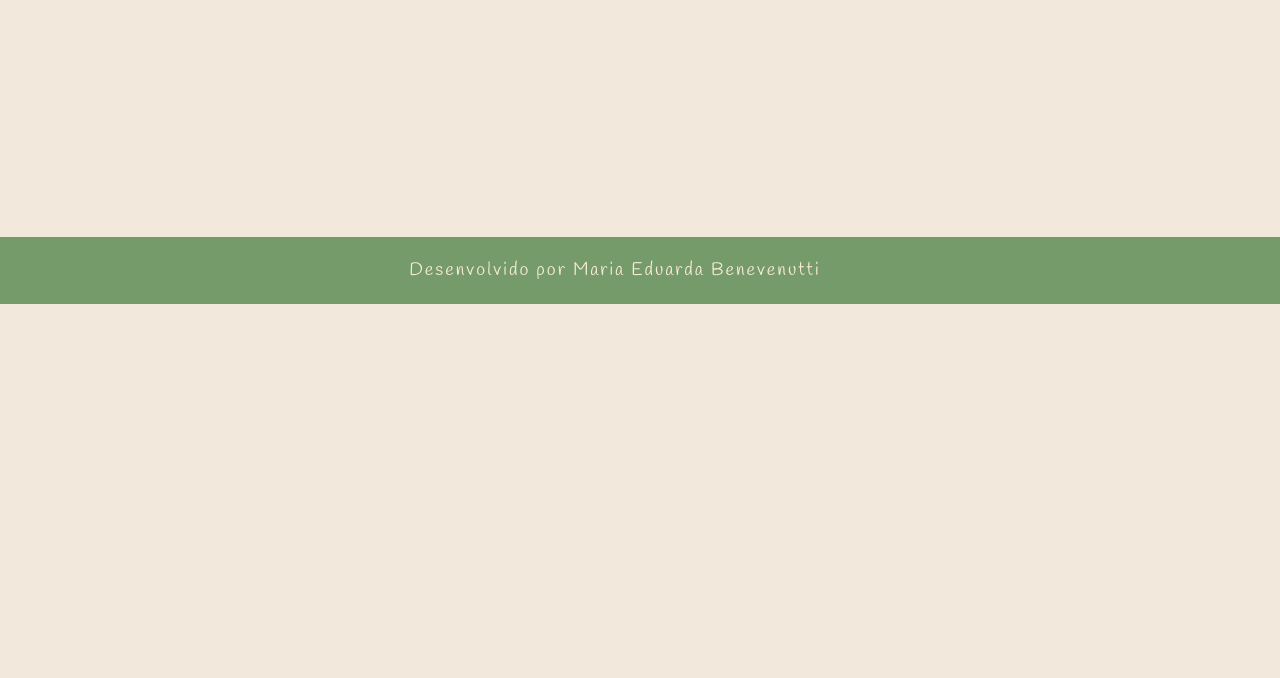
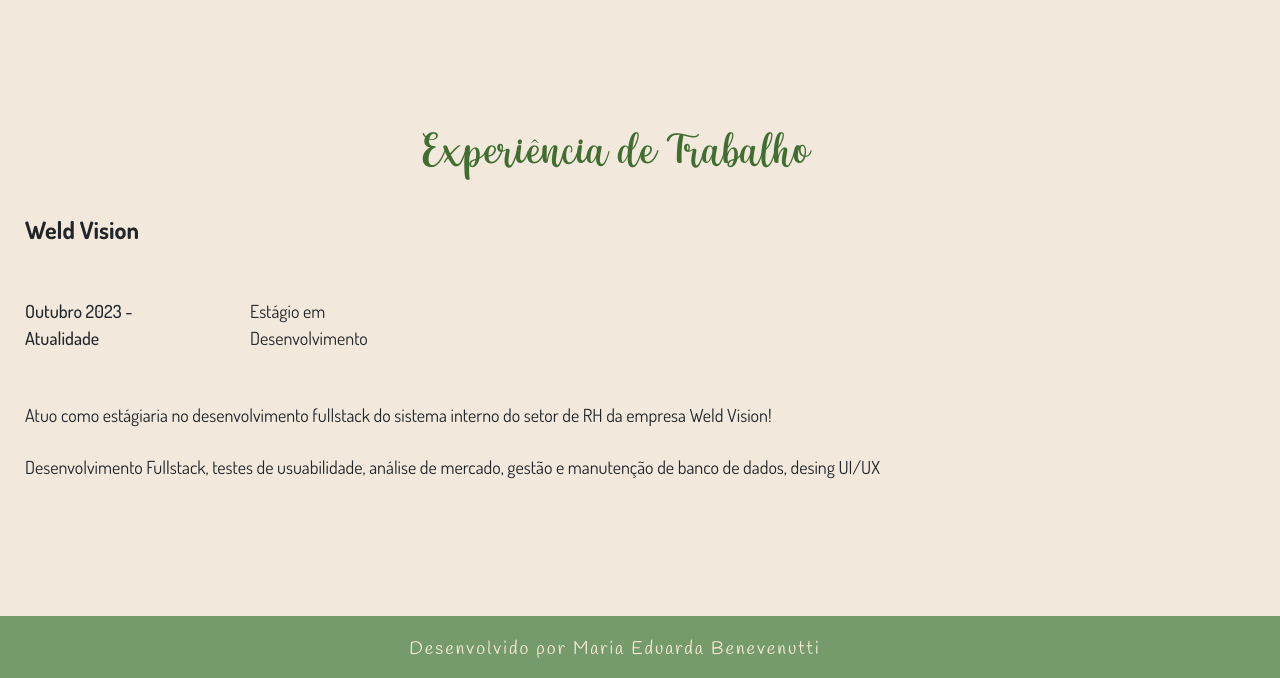
Before and after one commit to eduardabenevenutti77/portfolio, a plain HTML site: page index.html in a window 1280 px wide. Shown: the part 729-1407 px from the top of the page. Before the commit the page ends 1033 px from the top, so only its background shows below. Drawn offline with nearby package versions, Linux system fonts and the light colour scheme; grey boxes are pictures that could not be loaded; a script that the page names is missing.

Commit message:
new commit

```diff
--- a/css/index.css
+++ b/css/index.css
@@ -66,6 +66,8 @@ img{
     max-width: 600px;
     margin: 0 auto;
     padding-top: 2px;
+    margin-bottom: 0;
+    padding-bottom: 0;
 }
 .containerLF > img {
     padding-top: 100%;
@@ -89,6 +91,27 @@ img{
     font-weight: lighter;
     color:antiquewhite;
     letter-spacing: 2px;
+}
+.atuacao {
+    margin-top: 5px;
+}
+.atuacao-title {
+    font-family: winterbeauty;
+    text-align: center;
+    font-size: 40px;
+    color: #406d30;
+}
+.empresa {
+    font-size: 24px;
+    font-weight: bold;
+}
+.date {
+    font-weight: 500;
+}
+.display {
+    width: 450px;
+    display: grid;
+    grid-template-columns: repeat(2, 1fr);
 }
 @font-face {
     font-family: "winterbeauty";
--- a/index.html
+++ b/index.html
@@ -48,6 +48,18 @@
       <img src="imgs/figma.png">
       <img id="pych" src="https://cdn.jsdelivr.net/gh/devicons/devicon/icons/pycharm/pycharm-plain-wordmark.svg">
      </div>
+     <div class="atuacao">
+      <p class="atuacao-title">Experiência de Trabalho</p>
+      <div class="weld">
+        <p class="empresa">Weld Vision</p>
+        <div class="display">
+          <p class="date">Outubro 2023 - Atualidade</p>
+          <p class="funcao">Estágio em Desenvolvimento</p>
+        </div>
+        <p id="funcao">Atuo como estágiaria no desenvolvimento fullstack do sistema interno do setor de RH da empresa Weld Vision!</p>
+        <p class="atividade">Desenvolvimento Fullstack, testes de usuabilidade, análise de mercado, gestão e manutenção de banco de dados, desing UI/UX</p>
+      </div>
+     </div>
      <footer class="footer">
       <p>Desenvolvido por Maria Eduarda Benevenutti</p>
      </footer>
```
